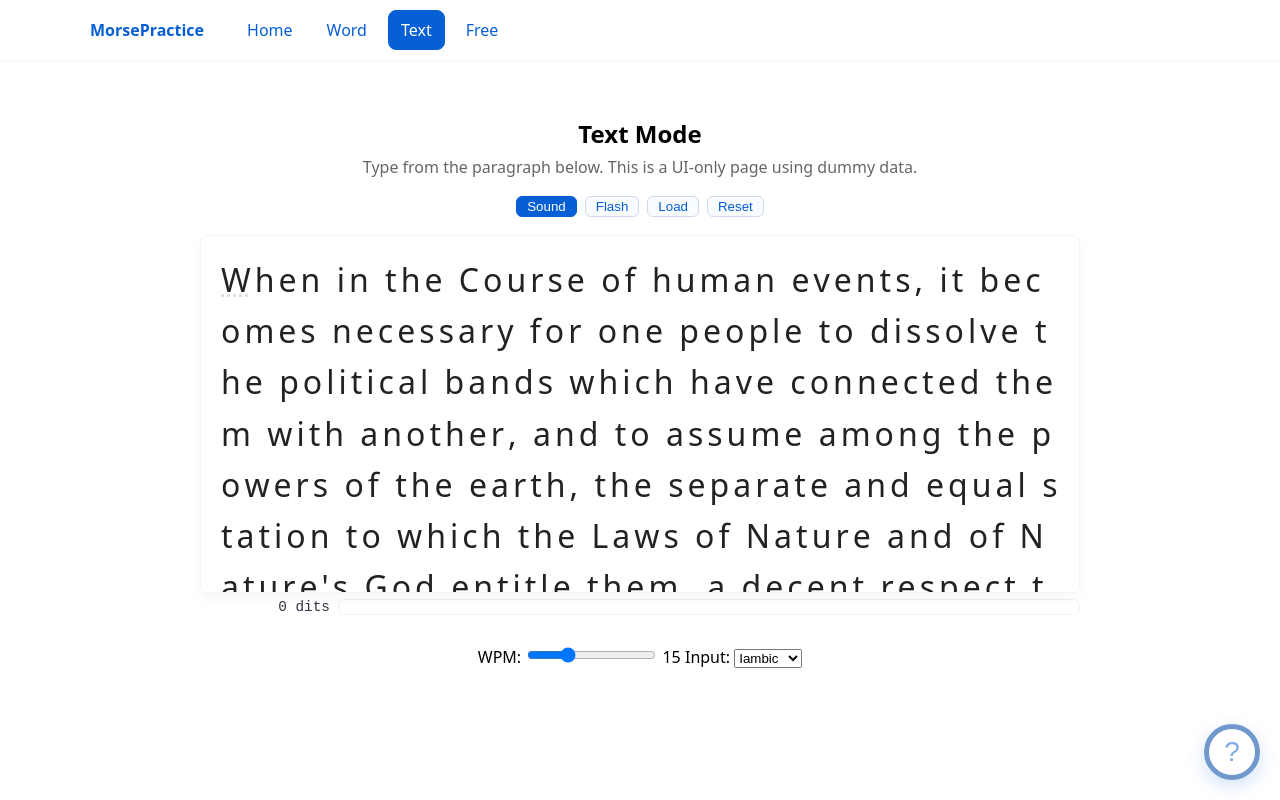
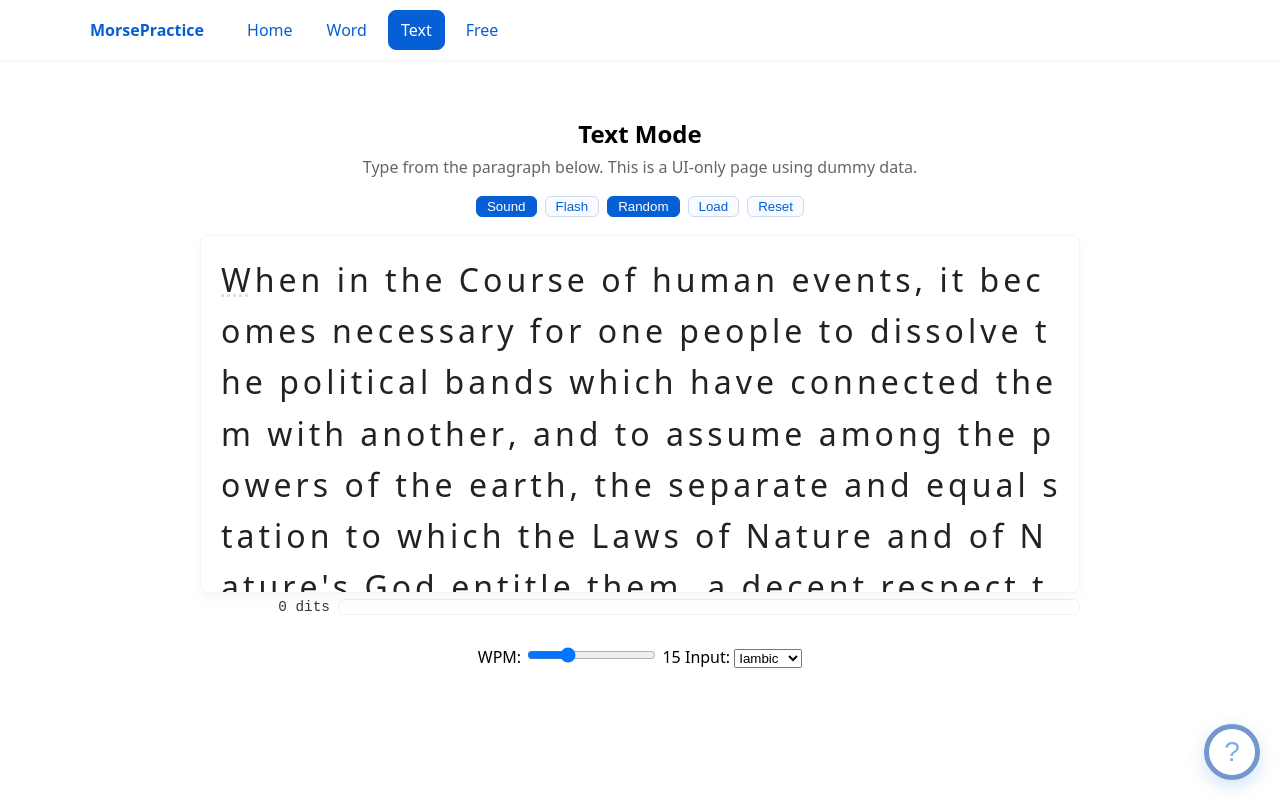
Before and after one commit to bivoje/morsepractice, a SvelteKit app: page /text in a window 1280 px wide. Built offline with nearby package versions, Linux system fonts and the light colour scheme.

Commit message:
Enable multiple paragraphs for text mode

```diff
--- a/src/routes/text/+page.svelte
+++ b/src/routes/text/+page.svelte
@@ -20,6 +20,7 @@
   }
 
   let makeSound: boolean = $state(true);
+  let random: boolean = $state(true);
 
   let morseOn: boolean = $state(false);
   let flash: boolean = $state(false);
@@ -70,21 +71,45 @@
     }
   }
 
+  function toggleRandom() {
+    random = !random;
+    if (random) {
+      initParagraph(Math.floor(Math.random() * paras.length));
+    }
+  }
+
   // Text-mode typing state
+  let paras: string[] = $state([]);
+  let paraIndex: number = $state(0);
   let lines: string[] = $state([])
   let lineIndex: number = $state(0);
   let cursorIndex: number = $state(0); // number of characters correctly typed so far
   let wrongIndex: number = $state(-1);
   let wrongTimeout: number | undefined;
 
-  function init(fromParagraph?: string) {
-    if (fromParagraph !== undefined) {
-      if (fromParagraph == '') {
-        fromParagraph = 'roses are red\nviolets are blue\nmorse code is fun\nto practice with you';
+  function init(fromString?: string) {
+    // If provided, split the incoming text into paragraphs separated by
+    // two (or more) consecutive newlines. Preserve internal newlines inside
+    // paragraphs and ensure each paragraph ends with a single newline so
+    // the UI rendering code can show an inline newline marker.
+    if (fromString !== undefined) {
+      if (fromString == '') {
+        fromString = 'roses are red\nviolets are blue\nmorse code is fun\nto practice with you';
       }
-      lines = fromParagraph.split(/\r?\n/).map(line => line + '\n');
+
+      // split into paragraphs; trim each and keep non-empty paragraphs
+      paras = fromString
+        .split(/\r?\n\r?\n+/)
+        .map(p => p.replace(/\r?\n/g, '\n').trim())
+        .filter(p => p.length > 0)
     }
 
+    initParagraph(random ? Math.floor(Math.random() * lines.length) : 0);
+  }
+
+  function initParagraph(paraIndex: number) {
+    lines = paras[paraIndex].split('\n').map(line => line + '\n');
+    paraIndex = 0;
     lineIndex = 0;
     cursorIndex = 0;
     wrongIndex = -1;
@@ -143,7 +168,7 @@
         lineIndex++;
         cursorIndex = 0;
       }  else {
-        init(); // end of text reached, restart
+        initParagraph(random ? Math.floor(Math.random() * paras.length) : (paraIndex+1) % paras.length);
         return;
       }
     }
@@ -171,6 +196,7 @@
     <div class="controls">
       <button class:active={makeSound} aria-pressed={makeSound} onclick={() => makeSound = !makeSound}>Sound</button>
       <button class:active={flash} aria-pressed={flash} onclick={() => flash = !flash}>Flash</button>
+      <button class:active={random} aria-pressed={random} onclick={toggleRandom}>Random</button>
       <button onclick={loadFile} aria-label="Load a text file">Load</button>
       <button onclick={() => init()} aria-label="Reset paragraph">Reset</button>
     </div>
```
